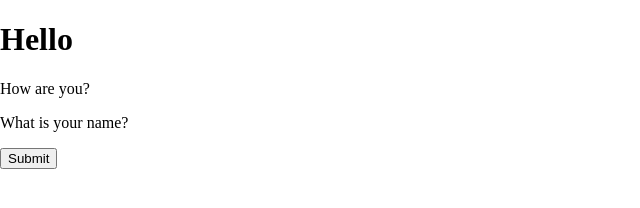
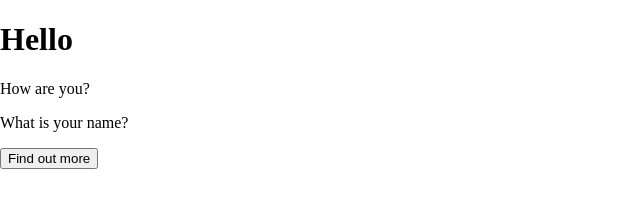
Before and after one commit to MosaicStudio/NEX0417-CES-APPS, a plain HTML site: page index.html in a window 1280 px wide. Shown: the whole page, without its empty margins (0-640 px from the left). Drawn offline with Linux system fonts and the light colour scheme.

Commit message:
Change button description

```diff
--- a/index.html
+++ b/index.html
@@ -12,7 +12,7 @@
         <h1>Hello</h1>
         <p>How are you?</p>
         <p>What is your name?</p>
-        <button>Submit</button>
+        <button>Find out more</button>
     </div>
 
 </body>
```
